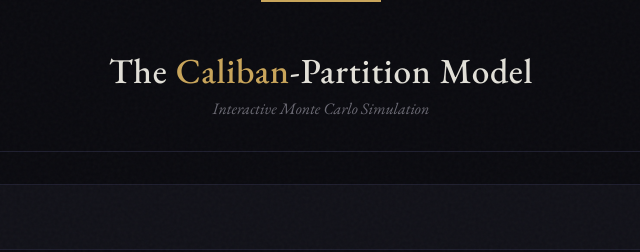
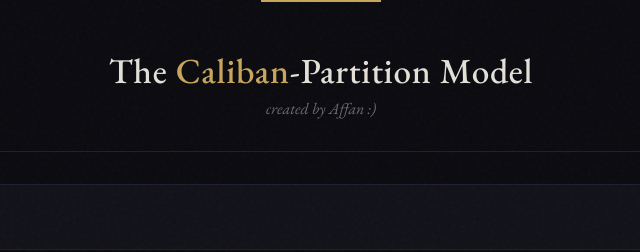
Before and after one commit to dziyaulaffan/calibanpartitionmodel, a plain HTML site: page index.html in a window 1280 px wide. Shown: the top 252 px of the page, 319-959 px from the left. Drawn offline with nearby package versions, Linux system fonts and the light colour scheme.

Commit message:
Update index.html

```diff
--- a/index.html
+++ b/index.html
@@ -764,7 +764,7 @@ canvas {
 
 <div class="header">
   <h1>The <span>Caliban</span>-Partition Model</h1>
-  <div class="subtitle">Interactive Monte Carlo Simulation</div>
+  <div class="subtitle">created by Affan :)</div>
 </div>
 
 <div class="container">
```
